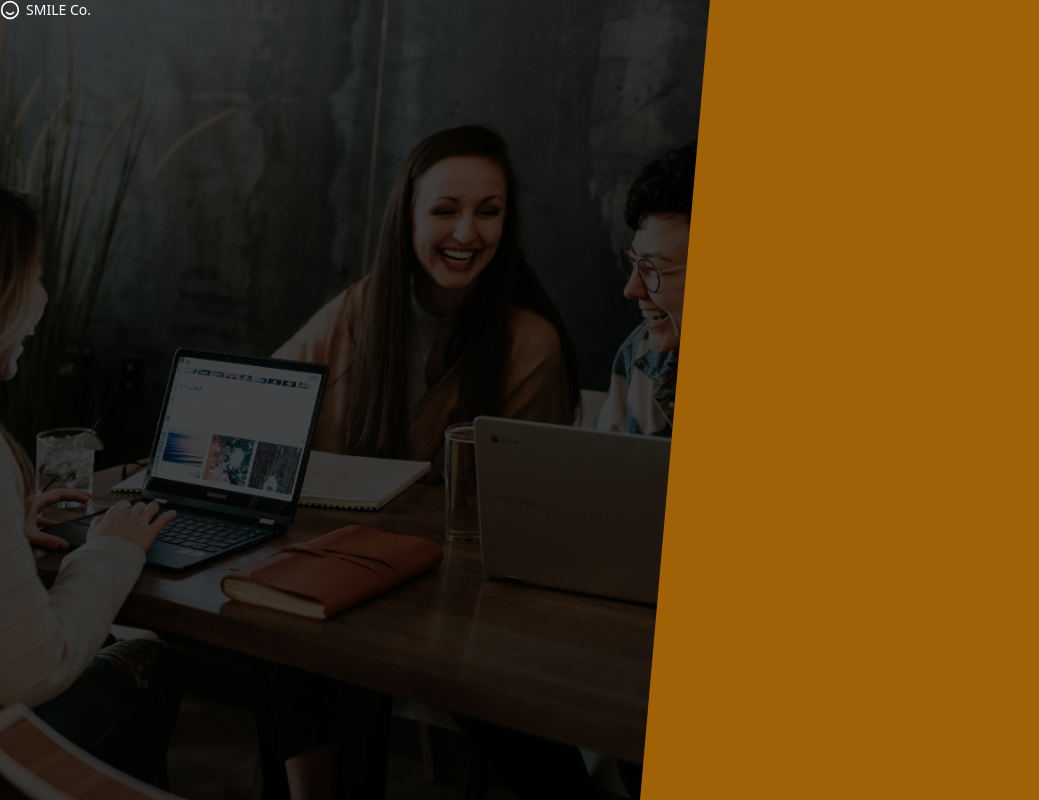
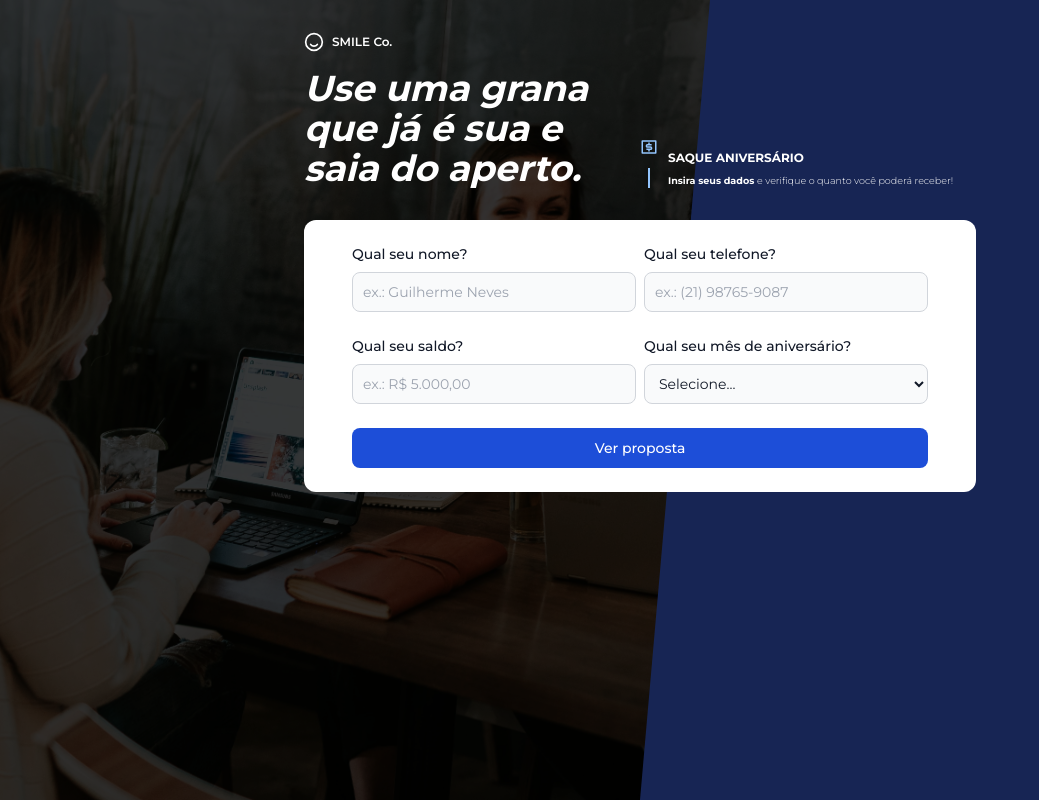
Before and after one commit to cybercris/fgts-anniversary-calculator, a Next.js app: page / in a window 1280 px wide. Shown: the whole page, without its empty margins (0-1039 px from the left). Built offline with nearby package versions, Linux system fonts and the light colour scheme.

Commit message:
homepage layout

```diff
--- a/package.json
+++ b/package.json
@@ -19,6 +19,8 @@
     "postcss": "8.4.22",
     "react": "18.2.0",
     "react-dom": "18.2.0",
+    "react-hook-form": "^7.43.9",
+    "react-icons": "^4.8.0",
     "tailwindcss": "3.3.1",
     "typescript": "5.0.4"
   },
--- a/src/app/layout.tsx
+++ b/src/app/layout.tsx
@@ -1,7 +1,10 @@
 import { ReactNode } from 'react'
 import Image from 'next/image'
+import { Montserrat } from 'next/font/google'
 
 import './globals.css'
+
+const montserrat = Montserrat({ subsets: ['latin'] })
 
 export const metadata = {
   title: 'SMILE Co.',
@@ -10,14 +13,17 @@ export const metadata = {
 export default function RootLayout({ children }: { children: ReactNode }) {
   return (
     <html lang="pt">
-      <body className="h-screen bg-transparent md:bg-yellow-700">
+      <body
+        className={`h-screen bg-transparent md:bg-blue-950
+        ${montserrat.className}`}
+      >
         <div
           className="h-screen w-screen static skew-x-0 origin-bottom-left
-          bg-[url('/hero.jpg')] bg-cover brightness-[30%] md:skew-x-[-5deg]
-          md:absolute md:w-[70%] md:left-[-20%]"
+          bg-[url('/hero.jpg')] bg-cover brightness-[25%] md:skew-x-[-5deg]
+          md:absolute md:w-[65%] md:left-[-15%]"
         />
-        <div className="container mx-auto z-50">
-          <header className="relative flex">
+        <div className="container h-full max-w-2xl mx-auto flex flex-col z-50 py-8">
+          <header className="relative flex items-center mb-4">
             <Image
               width={20}
               height={20}
@@ -25,11 +31,11 @@ export default function RootLayout({ children }: { children: ReactNode }) {
               title="smile co. logo"
               src="/logo.svg"
               quality={100}
-              className="mr-1.5"
+              className="mr-2"
             />
-            <span className="text-white text-sm">SMILE Co.</span>
+            <span className="text-white text-xs font-semibold">SMILE Co.</span>
           </header>
-          {/* {children} */}
+          <main className="flex z-50">{children}</main>
         </div>
       </body>
     </html>
--- a/src/app/page.tsx
+++ b/src/app/page.tsx
@@ -1,9 +1,117 @@
-import Image from 'next/image'
+import { RiMoneyDollarBoxLine } from 'react-icons/ri'
 
 export default function Home() {
   return (
-    <main>
-      <h1>home</h1>
-    </main>
+    <div className="h-full">
+      <div className="flex mb-8">
+        <h1 className="font-bold text-4xl text-white italic text-left w-[50%]">
+          Use uma grana que já é sua e saia do aperto.
+        </h1>
+        <div className="flex items-end">
+          <div className="flex flex-col items-center mr-2.5">
+            <RiMoneyDollarBoxLine className="text-blue-300 mb-3" size={18} />
+            <div className="h-5 w-[1.5px] bg-blue-300 "></div>
+          </div>
+          <div className="flex flex-col justify-center">
+            <h4 className="text-white text-xs font-bold mb-2">
+              SAQUE ANIVERSÁRIO
+            </h4>
+            <p className="text-white text-[0.6rem] font-light">
+              <span className="font-bold">Insira seus dados </span>e verifique o
+              quanto você poderá receber!
+            </p>
+          </div>
+        </div>
+      </div>
+      <div className="bg-white w-full rounded-xl px-12 py-6">
+        <form className="flex flex-col">
+          <div className="mb-6">
+            <div className="flex">
+              <div className="flex-col mr-2 w-1/2">
+                <label
+                  htmlFor="name"
+                  className="block mb-2 text-sm font-medium text-gray-900"
+                >
+                  Qual seu nome?
+                </label>
+                <input
+                  type="text"
+                  id="name"
+                  className="h-10 bg-gray-50 border border-gray-300 text-gray-900 text-sm rounded-lg focus:ring-blue-500 focus:border-blue-500 block w-full p-2.5 dark:bg-gray-700 dark:border-gray-600 dark:placeholder-gray-400 dark:text-white dark:focus:ring-blue-500 dark:focus:border-blue-500"
+                  placeholder="ex.: Guilherme Neves"
+                  required
+                />
+              </div>
+              <div className="flex-col w-1/2">
+                <label
+                  htmlFor="phone"
+                  className="block mb-2 text-sm font-medium text-gray-900"
+                >
+                  Qual seu telefone?
+                </label>
+                <input
+                  type="tel"
+                  id="phone"
+                  className="h-10 bg-gray-50 border border-gray-300 text-gray-900 text-sm rounded-lg focus:ring-blue-500 focus:border-blue-500 block w-full p-2.5 dark:bg-gray-700 dark:border-gray-600 dark:placeholder-gray-400 dark:text-white dark:focus:ring-blue-500 dark:focus:border-blue-500"
+                  placeholder="ex.: (21) 98765-9087"
+                  required
+                />
+              </div>
+            </div>
+          </div>
+          <div className="mb-6">
+            <div className="flex">
+              <div className="flex-col mr-2 w-1/2">
+                <label
+                  htmlFor="balance"
+                  className="block mb-2 text-sm font-medium text-gray-900"
+                >
+                  Qual seu saldo?
+                </label>
+                <input
+                  type="balance"
+                  id="number"
+                  className="h-10 bg-gray-50 border border-gray-300 text-gray-900 text-sm rounded-lg focus:ring-blue-500 focus:border-blue-500 block w-full p-2.5 dark:bg-gray-700 dark:border-gray-600 dark:placeholder-gray-400 dark:text-white dark:focus:ring-blue-500 dark:focus:border-blue-500"
+                  placeholder="ex.: R$ 5.000,00"
+                  required
+                />
+              </div>
+              <div className="flex-col w-1/2">
+                <label
+                  htmlFor="months"
+                  className="block mb-2 text-sm font-medium text-gray-900"
+                >
+                  Qual seu mês de aniversário?
+                </label>
+                <select
+                  id="months"
+                  className="h-10 bg-gray-50 border border-gray-300 text-gray-900 text-sm rounded-lg focus:ring-blue-500 focus:border-blue-500 block w-full p-2.5 dark:bg-gray-700 dark:border-gray-600 dark:placeholder-gray-400 dark:text-white dark:focus:ring-blue-500 dark:focus:border-blue-500"
+                >
+                  <option selected>Selecione...</option>
+                  <option value="JAN">Janeiro</option>
+                  <option value="FEB">Fevereiro</option>
+                  <option value="MAR">Março</option>
+                  <option value="APR">Abril</option>
+                  <option value="MAY">Maio</option>
+                  <option value="JUN">Junho</option>
+                  <option value="JUL">Julho</option>
+                  <option value="AUG">Agosto</option>
+                  <option value="SEP">Setembro</option>
+                  <option value="OCT">Outubro</option>
+                  <option value="NOV">Novembro</option>
+                  <option value="DEC">Dezembro</option>
+                </select>
+              </div>
+            </div>
+          </div>
+          <button
+            type="submit"
+            className="text-white bg-blue-700 hover:bg-blue-800 focus:ring-4 focus:outline-none focus:ring-blue-300 font-medium rounded-lg text-sm w-full sm:w-auto px-5 py-2.5 text-center dark:bg-blue-600 dark:hover:bg-blue-700 dark:focus:ring-blue-800"
+          >
+            Ver proposta
+          </button>
+        </form>
+      </div>
+    </div>
   )
 }
```
Also changed, not shown: 1 other file (tests, documents, lock files or other folders).
